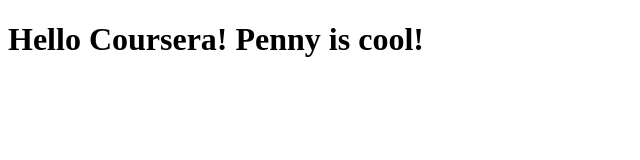
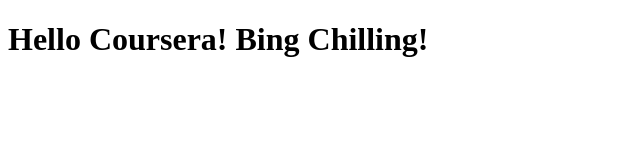
Before and after one commit to KaiStewart2019/coursera-test, a plain HTML site: page site/index.html in a window 1280 px wide. Shown: the whole page, without its empty margins (0-640 px from the left). Drawn offline with Linux system fonts and the light colour scheme.

Commit message:
reverting the site.

```diff
--- a/site/index.html
+++ b/site/index.html
@@ -4,6 +4,6 @@
 	<title>Hello Coursera!</title>
 </head>
 <body>
-<h1>Hello Coursera! Penny is cool!</h1>
+<h1>Hello Coursera! Bing Chilling!</h1>
 </body>
 </html>
```
